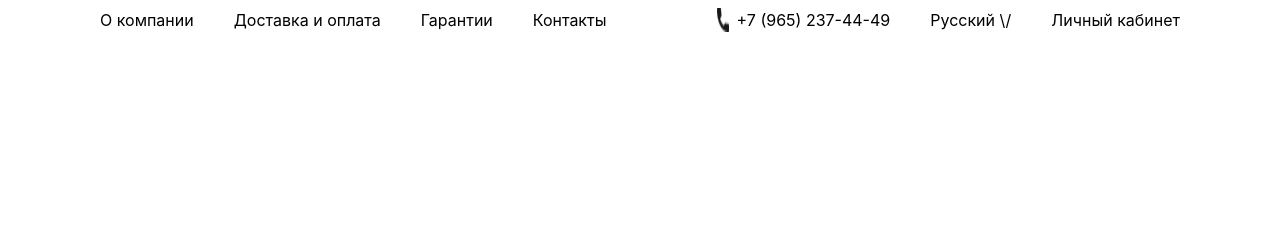
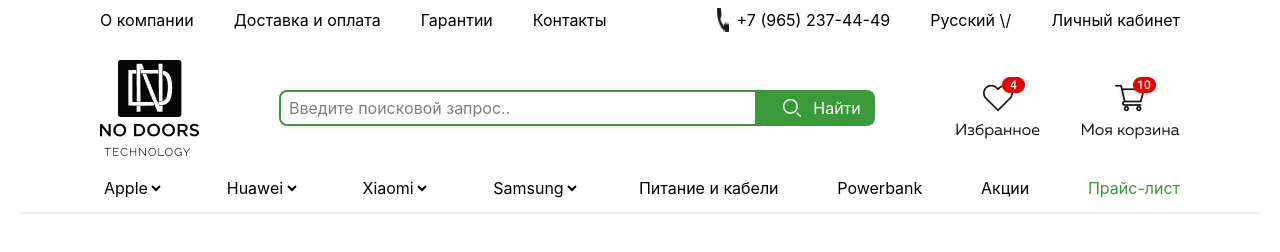
Before and after one commit to MB-git-creator/home-workk, a website: page src/muhammad.html in a window 1280 px wide. Drawn offline with nearby package versions, Linux system fonts and the light colour scheme; files that its build step writes are made by us from their sources.

Commit message:
Введите поисковой запрос.. muhammad

```diff
--- a/src/muhammad.html
+++ b/src/muhammad.html
@@ -28,8 +28,48 @@
                 <p class="">Личный кабинет</p>
             </div>
         </header>
+        <section class="lg:px-20 ">
+            <div class="flex gap-10 items-center my-5 ">
+                <img src="./muhammad.img/logo.png" alt="" class="">
+                <div style="border: 2px solid #399a3a;" class="flex rounded-lg lg:mx-10 w-150">
+                    <input class="w-full outline-none px-2 p-1 " placeholder="Введите поисковой запрос.." type="text">
+                    <button class="flex gap-3 items-center px-7 py-1 bg-[#399a3a] text-white">
+                        <img src="./muhammad.img/icon.png" alt="" class="">
+                        <h1 class="">Найти</h1>
+                    </button>
+                </div>
+                <img src="./muhammad.img/favorite'.png" alt="" class="">
+                <img src="./muhammad.img/cart.png" alt="" class="">
+            </div>
+            <div class="flex justify-between">
+                <select>
+                    <option class="">
+                        Apple
+                    </option>
+                </select>
+                <select>
+                    <option class="">
+                        Huawei
+                    </option>
+                </select>
+                <select>
+                    <option class="">
+                        Xiaomi
+                    </option>
+                </select>
+                <select>
+                    <option class="">
+                        Samsung
+                    </option>
+                </select>
+                <span class="">Питание и кабели</span>
+                <span class="">Powerbank</span>
+                <span class="">Акции</span>
+                <span class="text-[#399a3a]">Прайс-лист</span>
+            </div>
+        </section>
+        <hr style="border: 1px solid rgba(222, 222, 222, 0.493);" class="my-3">
 
-    </section>
 </body>
 
 </html>
```
Also changed, not shown: src/muhammad.img/cart.png (added), src/muhammad.img/favorite'.png (added), src/muhammad.img/icon.png (added), src/muhammad.img/logo.png (added).
